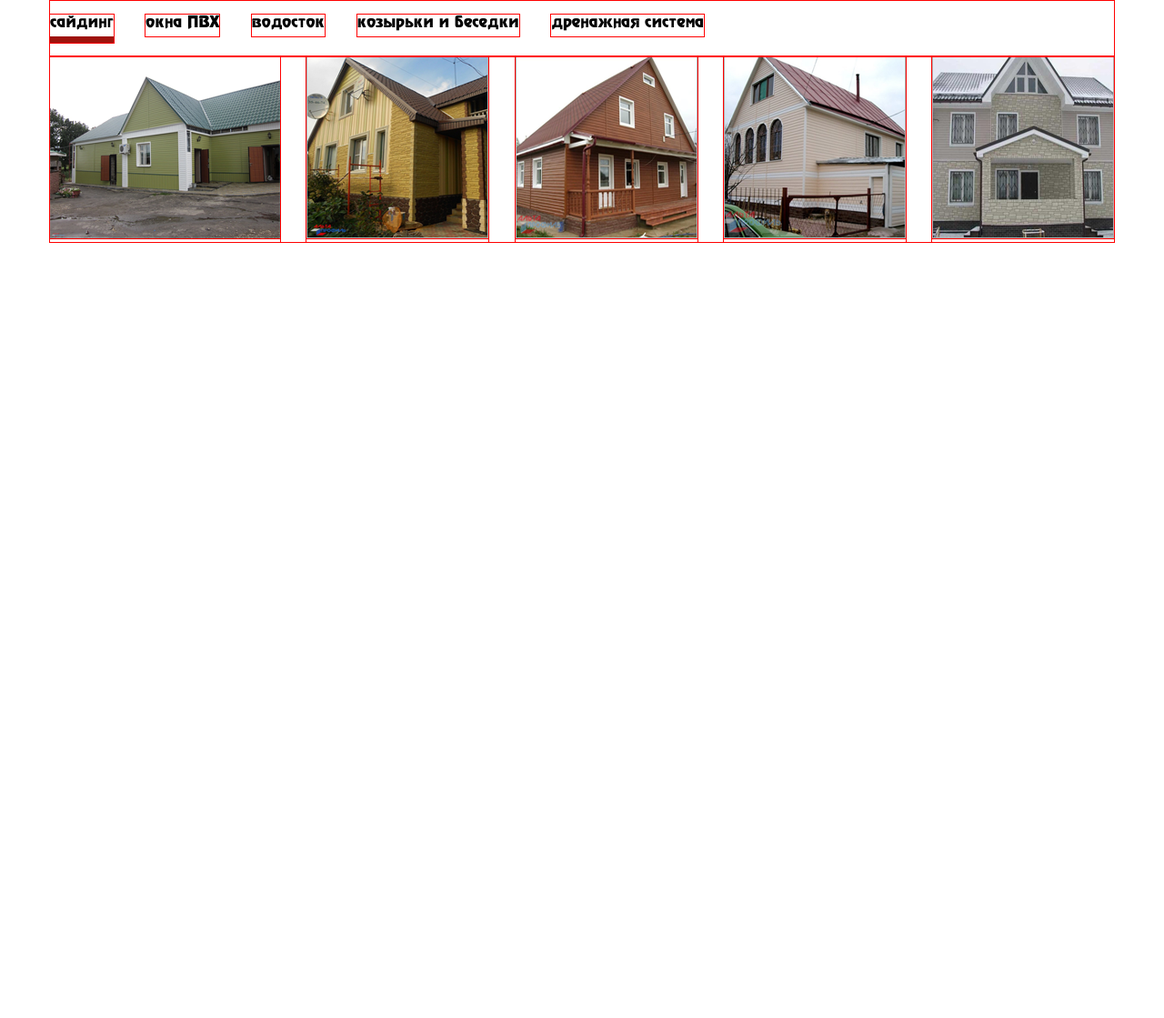
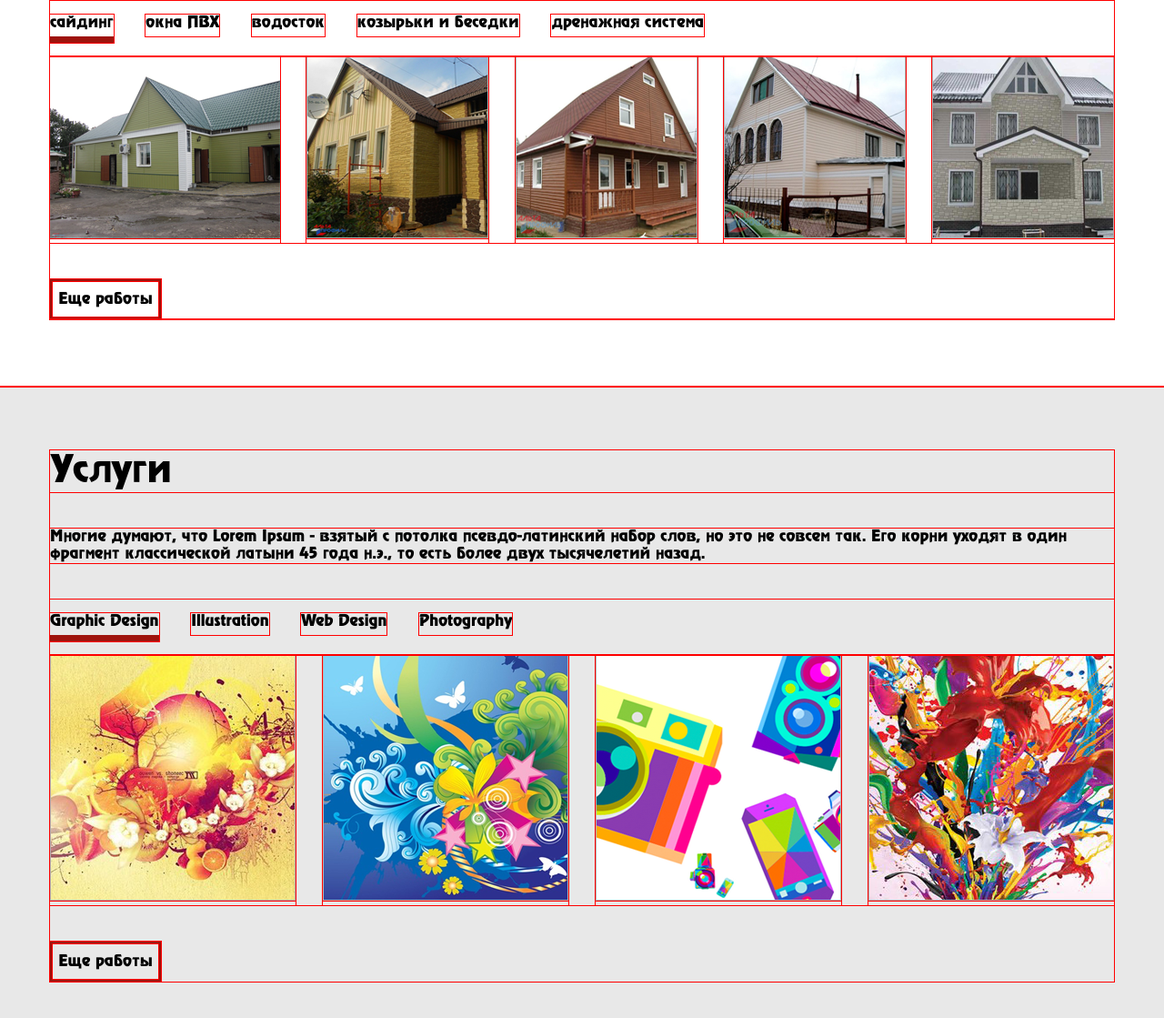
Before and after one commit to karway211/HelloWorld, a website: page src/index.html in a window 1280 px wide. Shown: the part 985-2104 px from the top of the page at 91% size. Before the commit the page ends 1252 px from the top, so only its background shows below. Drawn offline with nearby package versions, Linux system fonts and the light colour scheme; files that its build step writes are made by us from their sources.

Commit message:
services

```diff
--- a/src/index.html
+++ b/src/index.html
@@ -131,13 +131,19 @@
                     <div class="portfolio-body_nav_item"><a href="#four" class="portfolio-body_nav_item_a">козырьки и беседки</a></div>
                     <div class="portfolio-body_nav_item"><a href="#five" class="portfolio-body_nav_item_a">дренажная система</a></div>
                 </div>
+
                 <div class="portfolio-body_nav_content">
-                    <div class="siding" id="one">
-                        <div class="portfolio-body_nav_content_siding_img"><img src="./img/Слой 24.png" alt=""></div>
-                        <div class="portfolio-body_nav_content_siding_img"><img src="./img/Слой 25.png" alt=""></div>
-                        <div class="portfolio-body_nav_content_siding_img"><img src="./img/Слой 26.png" alt=""></div>
-                        <div class="portfolio-body_nav_content_siding_img"><img src="./img/Слой 27.png" alt=""></div>
-                        <div class="portfolio-body_nav_content_siding_img"><img src="./img/Слой 28.png" alt=""></div>
+                    <div class="portfolio-body_nav_content_siding" id="one">
+                        <div class="portfolio-body_nav_content_siding-photo">
+                            <div class="portfolio-body_nav_content_siding_img"><img src="./img/Слой 24.png" alt=""></div>
+                            <div class="portfolio-body_nav_content_siding_img"><img src="./img/Слой 25.png" alt=""></div>
+                            <div class="portfolio-body_nav_content_siding_img"><img src="./img/Слой 26.png" alt=""></div>
+                            <div class="portfolio-body_nav_content_siding_img"><img src="./img/Слой 27.png" alt=""></div>
+                            <div class="portfolio-body_nav_content_siding_img"><img src="./img/Слой 28.png" alt=""></div>
+                        </div>
+                        <div class="portfolio-body_nav_content_siding-button">
+                            <a href="#">Еще работы</a>
+                        </div>
                     </div>
                     <div id="two"></div>
                     <div id="three"></div>
@@ -147,6 +153,36 @@
             </div>
 
         </section>
+        <section class="services">
+            <div class="services-body main-content">
+                <div class="services-body-h2">
+                    <h2>услуги</h2>
+                </div>
+                <div class="services-body-p">
+                    <p>Многие думают, что Lorem Ipsum - взятый с потолка псевдо-латинский набор слов, но это не совсем так. Его корни уходят в один фрагмент классической латыни 45 года н.э., то есть более двух тысячелетий назад. </p>
+                </div>
+                <div class="services-body-nav">
+                    <div class="services-body-nav-item"><a href="#one" class="services-body-nav-item-a selected">Graphic Design</a></div>
+                    <div class="services-body-nav-item"><a href="#one" class="services-body-nav-item-a">Illustration</a></div>
+                    <div class="services-body-nav-item"><a href="#one" class="services-body-nav-item-a">Web Design</a></div>
+                    <div class="services-body-nav-item"><a href="#one" class="services-body-nav-item-a">Photography</a></div>
+                </div>
+                <div class="services-body-nav-content">
+                    <div class="services-body-nav-content-Graphic_Design">
+                        <div class="services-body-nav-content-Graphic_Design-photo">
+                            <div class="services-body-nav-content-Graphic_Design-img"><img src="./img/Группа 1.png" alt=""></div>
+                            <div class="services-body-nav-content-Graphic_Design-img"><img src="./img/Группа 2.png" alt=""></div>
+                            <div class="services-body-nav-content-Graphic_Design-img"><img src="./img/Группа 3.png" alt=""></div>
+                            <div class="services-body-nav-content-Graphic_Design-img"><img src="./img/Группа 4.png" alt=""></div>
+                        </div>
+                    </div>
+                    <div class="services-body-nav-content-Graphic_Design-button">
+                            <a href="#">Еще работы</a>
+                    </div>
+                </div>
+            </div>
+
+        </section>
     </main>
 
 
--- a/src/style/common-style.less
+++ b/src/style/common-style.less
@@ -280,6 +280,7 @@ span{
 .portfolio{
     display: block;
     background-color: #ffffff;
+    padding: 70px 0 74px;
 }
 
 .portfolio-body_nav_item{
@@ -301,7 +302,7 @@ span{
 
 .portfolio-body_h2{
     text-transform: capitalize;
-    margin: 70px 0 40px;
+    margin-bottom: 40px;
 }
 .portfolio-body h2{
     font-size: 38px;
@@ -319,12 +320,113 @@ span{
     border-bottom: 7px solid #9e130c;
 }
 
-.siding{
+.portfolio-body_nav_content_siding-photo{
     display: flex;
     flex-wrap: wrap;
     justify-content: space-between;
 }
 
-.portfolio-body_nav_content_siding_img{
+.portfolio-body_nav_content_siding-button{
+    display: block;
+    height: 38px;
+    width: 116px;
+    border: 3px solid #9e130c;
+    margin-top: 40px;
 
 }
+
+.portfolio-body_nav_content_siding-button a{
+    display: inline-block;
+    text-decoration: none;
+    height: 100%;
+    width: 100%;
+    text-align: center;
+    line-height: 38px;
+    color: #010101;
+}
+
+.portfolio-body_nav_content_siding-button a:hover{
+    background-color: #9e130c;
+    color: #ffffff;
+
+}
+
+/*-------/section portfolio---------*/
+
+/*-------section services------------*/
+
+.services{
+    display: block;
+    background-color: #e8e8e8;
+    padding: 70px 0 74px;
+}
+
+.services-body-nav-item{
+    display: inline-block;
+    margin: 15px;
+
+}
+
+.services-body-nav-item:nth-child(1){
+    margin-left: 0;
+}
+
+.services-body-nav-item-a{
+    display: inline-block;
+    color: #000000;
+    text-decoration: none;
+    padding-bottom: 5px;
+}
+
+.services-body-h2{
+    text-transform: capitalize;
+    margin-bottom: 40px;
+}
+.services-body h2{
+    font-size: 38px;
+}
+
+.services-body-p{
+    margin: 40px 0;
+}
+
+.services-body-nav-item-a:hover{
+    border-bottom: 7px solid #9e130c;
+}
+
+.services-body-nav-item-a.selected{
+    border-bottom: 7px solid #9e130c;
+}
+
+.services-body-nav-content-Graphic_Design-photo{
+    display: flex;
+    flex-wrap: wrap;
+    justify-content: space-between;
+}
+
+.services-body-nav-content-Graphic_Design-button{
+    display: block;
+    height: 38px;
+    width: 116px;
+    border: 3px solid #9e130c;
+    margin-top: 40px;
+
+}
+
+.services-body-nav-content-Graphic_Design-button a{
+    display: inline-block;
+    text-decoration: none;
+    height: 100%;
+    width: 100%;
+    text-align: center;
+    line-height: 38px;
+    color: #010101;
+}
+
+.services-body-nav-content-Graphic_Design-button a:hover{
+    background-color: #9e130c;
+    color: #ffffff;
+
+}
+
+/*-------/section services------------*/
```
Also changed, not shown: src/img/Группа 1.png (added), src/img/Группа 2.png (added), src/img/Группа 3.png (added), src/img/Группа 4.png (added).
